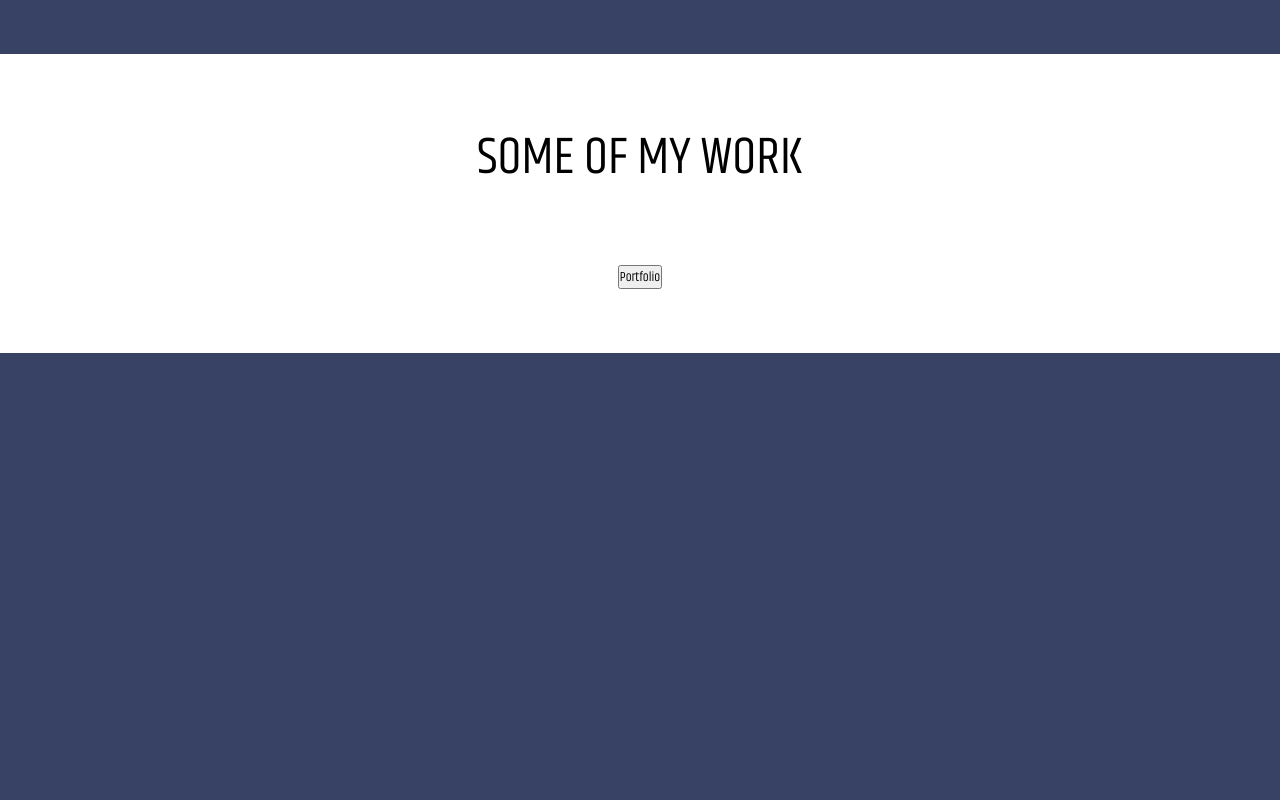
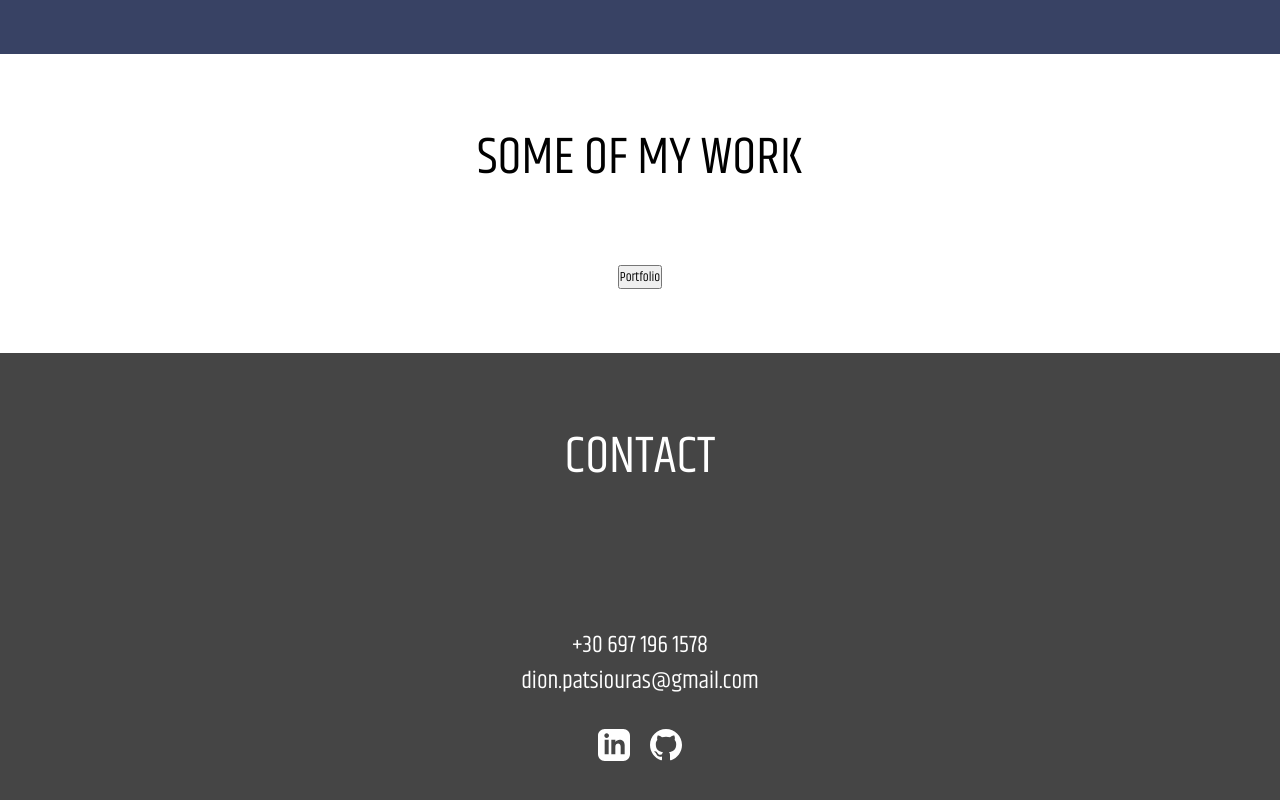
Before and after one commit to DionysisP/Portfolio, a React (Create React App) app: page / in a window 1280 px wide. Shown: the part 2350-3150 px from the top of the page. Before the commit the page ends 2703 px from the top, so only its background shows below. Built offline with nearby package versions, Linux system fonts and the light colour scheme.

Commit message:
add footer

```diff
--- a/src/components/Homepage.js
+++ b/src/components/Homepage.js
@@ -1,11 +1,12 @@
 
 import style from '../style/Homepage.module.css'
 
-import portrait from '../images/portrait.png';
+import portrait from '../images/portrait.png'
 
-import AFewWords from './homepageComponents/AFewWords';
-import HowISeeMyself from './homepageComponents/HowISeeMyself';
-import SomeOfMyWork from './homepageComponents/SomeOfMyWork';
+import AFewWords from './homepageComponents/AFewWords'
+import HowISeeMyself from './homepageComponents/HowISeeMyself'
+import SomeOfMyWork from './homepageComponents/SomeOfMyWork'
+import Footer from '../components/Footer'
 import React from 'react';
 
 
@@ -32,7 +33,7 @@ export default function Homepage() {
             <AFewWords />
             <HowISeeMyself />
             <SomeOfMyWork />
-
+            <Footer />
         </React.Fragment>
     );
 
```
